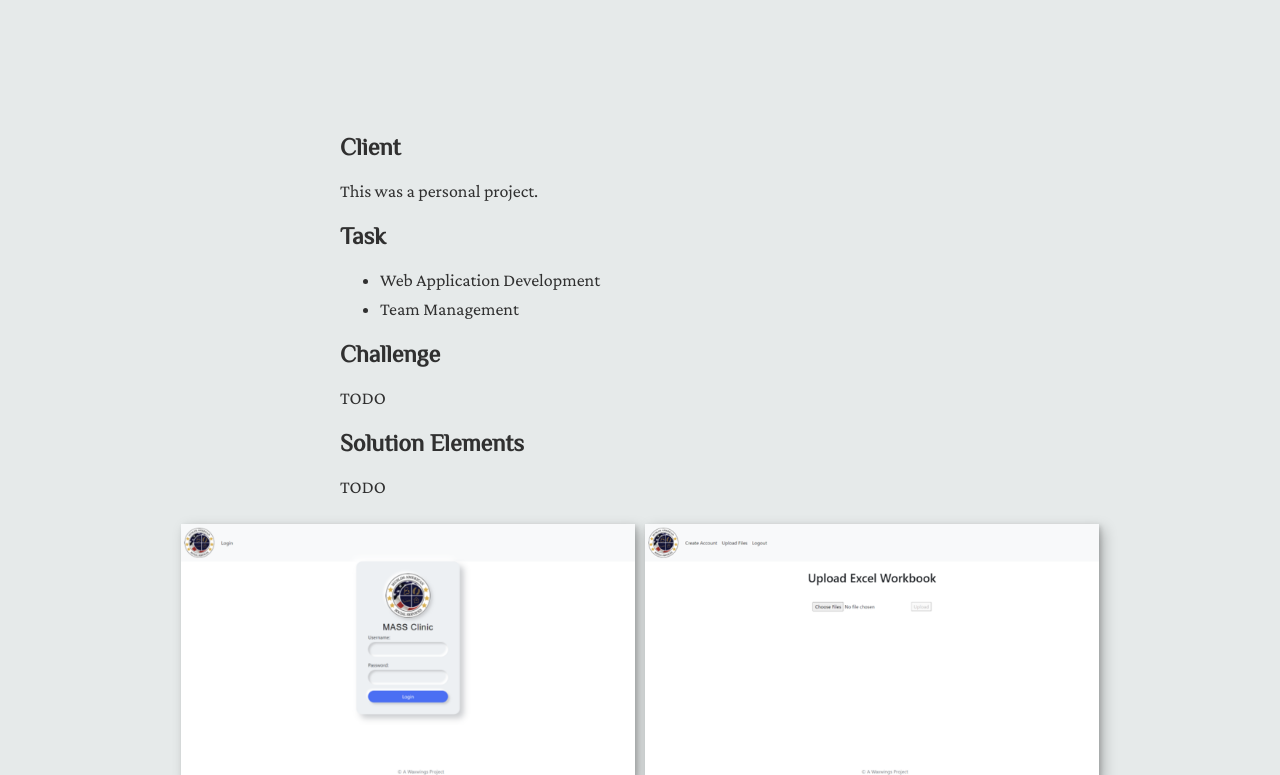
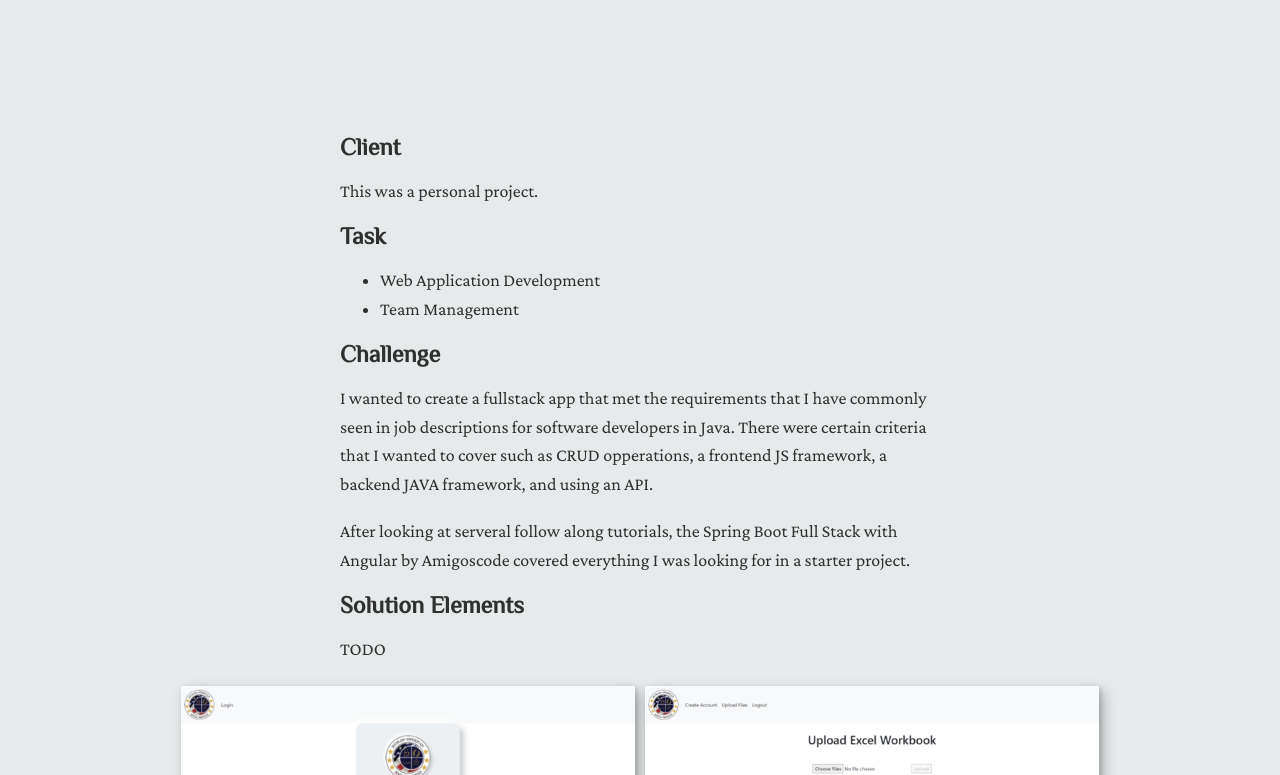
Before and after one commit to JArmonTeach/AntolinWebPortfolio, a plain HTML site: page employee-manager-app.html in a window 1280 px wide. Shown: the part 475-1250 px from the top of the page. Drawn offline with nearby package versions, Linux system fonts and the light colour scheme.

Commit message:
chore: add paragraph descriptions for emp man proj

```diff
--- a/employee-manager-app.html
+++ b/employee-manager-app.html
@@ -69,7 +69,9 @@
                 </ul>
 
             <h3>Challenge</h3>
-                <p>TODO</p>
+                <p>I wanted to create a fullstack app that met the requirements that I have commonly seen in job descriptions for software developers in Java. There were certain criteria that I wanted to cover such as CRUD opperations, a frontend JS framework, a backend JAVA framework, and using an API.</p>
+
+                <p>After looking at serveral follow along tutorials, the Spring Boot Full Stack with Angular by Amigoscode covered everything I was looking for in a starter project.</p>
 
             <h3>Solution Elements</h3>
                 <p>TODO</p>
```
